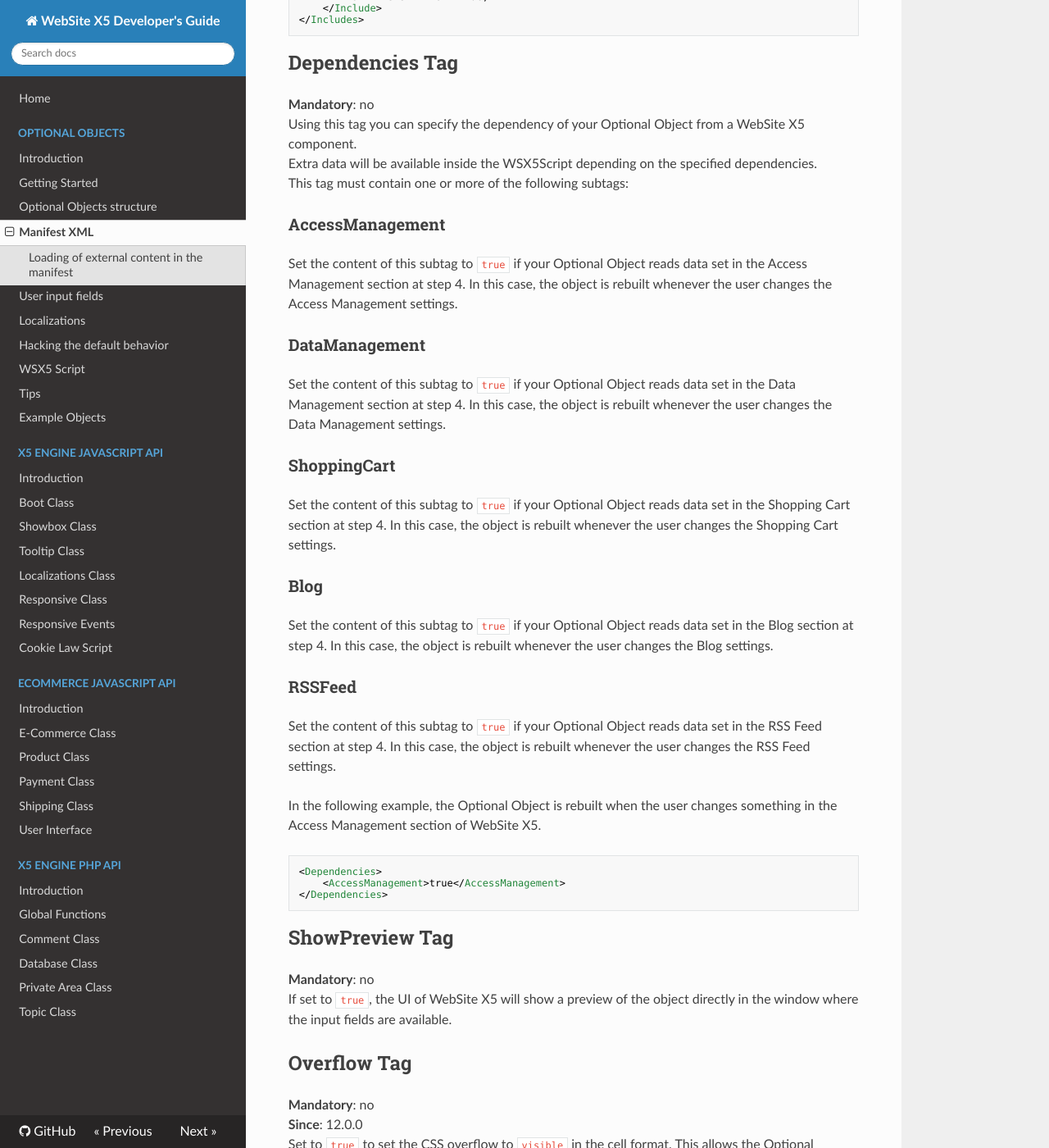
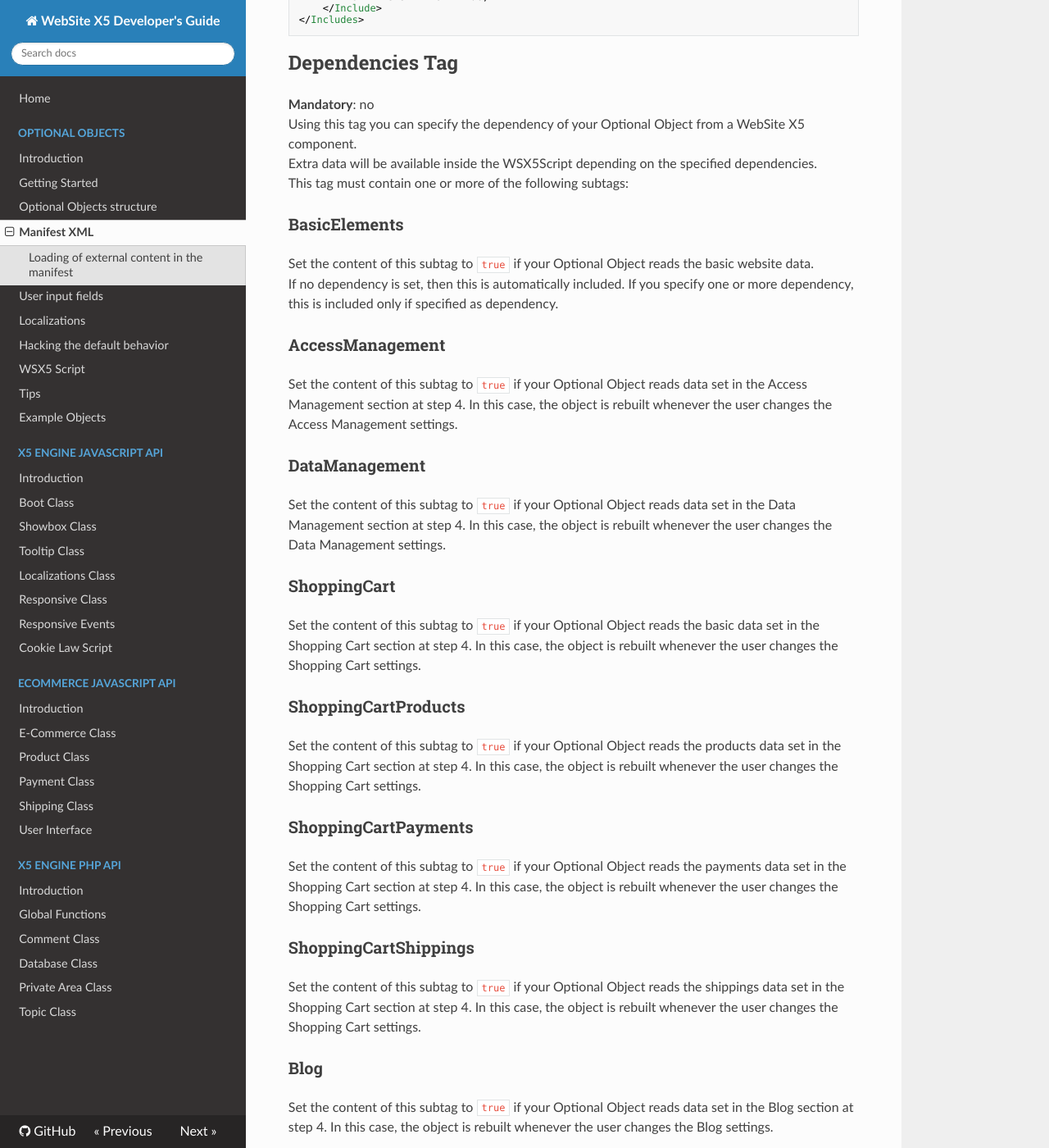
Before and after one commit to WebSiteX5/wsx5-developers-guide, an MkDocs documentation site: the page built from docs/optional-objects/manifest-xml.md, in a window 1280 px wide and 1400 px high, scrolled down 6759 px. Shown: the whole window at 82% size. Built offline with MkDocs 1.6.1, drawn with Linux system fonts in a browser that asks for light colours; nearby versions of some CDN libraries; old or Windows-style settings are respelled for this version of MkDocs; some of the changed text lies outside the part shown.

Commit message:
Optional Objects: updated the Dependencies tag contents

````diff
--- a/docs/optional-objects/manifest-xml.md
+++ b/docs/optional-objects/manifest-xml.md
@@ -285,6 +285,10 @@ Using this tag you can specify the dependency of your Optional Object from a Web
 Extra data will be available inside the WSX5Script depending on the specified dependencies.
 This tag must contain one or more of the following subtags:
 
+### BasicElements
+Set the content of this subtag to `true` if your Optional Object reads the basic website data.
+If no dependency is set, then this is automatically included. If you specify one or more dependency, this is included only if specified as dependency.
+
 ### AccessManagement
 Set the content of this subtag to `true` if your Optional Object reads data set in the Access Management section at step 4. In this case, the object is rebuilt whenever the user changes the Access Management settings.
 
@@ -292,13 +296,25 @@ Set the content of this subtag to `true` if your Optional Object reads data set
 Set the content of this subtag to `true` if your Optional Object reads data set in the Data Management section at step 4. In this case, the object is rebuilt whenever the user changes the Data Management settings.
 
 ### ShoppingCart
-Set the content of this subtag to `true` if your Optional Object reads data set in the Shopping Cart section at step 4. In this case, the object is rebuilt whenever the user changes the Shopping Cart settings.
+Set the content of this subtag to `true` if your Optional Object reads the basic data set in the Shopping Cart section at step 4. In this case, the object is rebuilt whenever the user changes the Shopping Cart settings.
+
+### ShoppingCartProducts
+Set the content of this subtag to `true` if your Optional Object reads the products data set in the Shopping Cart section at step 4. In this case, the object is rebuilt whenever the user changes the Shopping Cart settings.
+
+### ShoppingCartPayments
+Set the content of this subtag to `true` if your Optional Object reads the payments data set in the Shopping Cart section at step 4. In this case, the object is rebuilt whenever the user changes the Shopping Cart settings.
+
+### ShoppingCartShippings
+Set the content of this subtag to `true` if your Optional Object reads the shippings data set in the Shopping Cart section at step 4. In this case, the object is rebuilt whenever the user changes the Shopping Cart settings.
 
 ### Blog
 Set the content of this subtag to `true` if your Optional Object reads data set in the Blog section at step 4. In this case, the object is rebuilt whenever the user changes the Blog settings.
 
 ### RSSFeed
 Set the content of this subtag to `true` if your Optional Object reads data set in the RSS Feed section at step 4. In this case, the object is rebuilt whenever the user changes the RSS Feed settings.
+
+### SiteElements
+Set the content of this subtag to `true` if your Optional Object reads the site structur data set in the Map Creation section at step 2. In this case, the object is rebuilt whenever the user changes the site structure.
 
 In the following example, the Optional Object is rebuilt when the user changes something in the Access Management section of WebSite X5.
 ```xml
````
